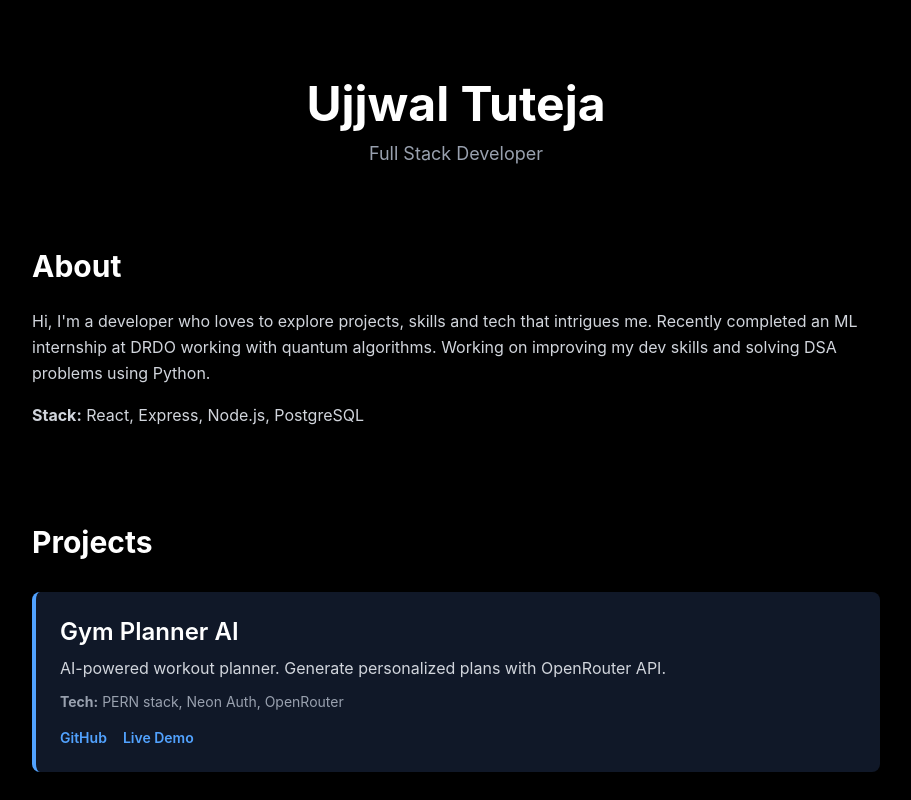
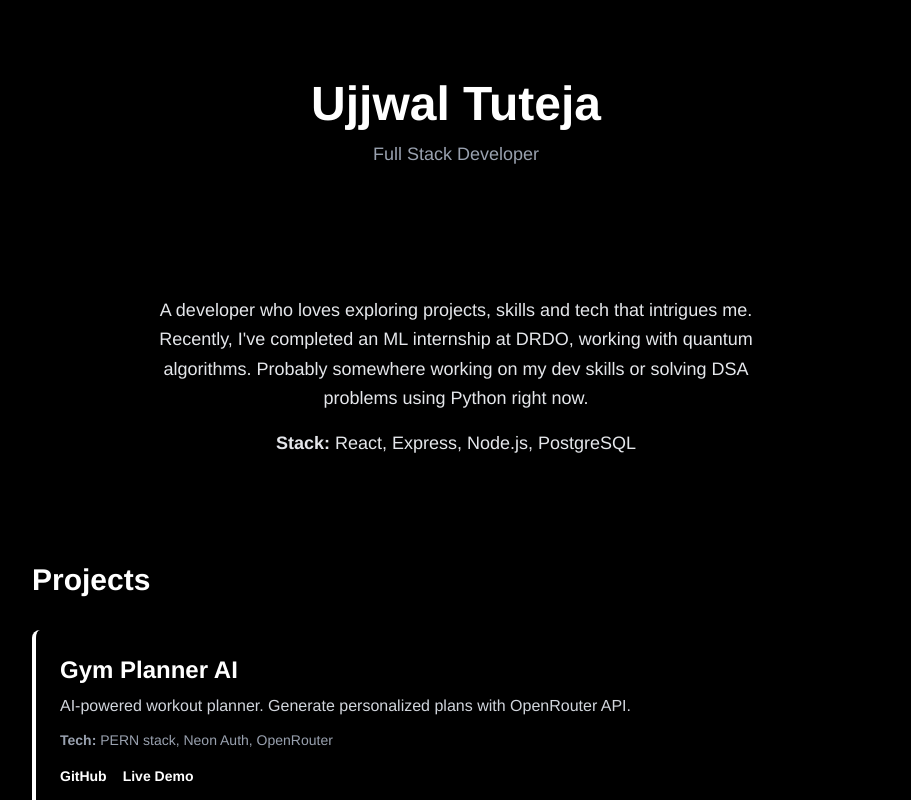
Before and after one commit to ujjwaltuteja03/Personal-Portfolio, a React app: page / in a window 1280 px wide. Shown: the top 800 px of the page, without its empty margins (184-1095 px from the left). Built offline with nearby package versions, Linux system fonts and the light colour scheme; the HTML template or start-up script is replaced by a standard one.

Commit message:
updated links and looks

```diff
--- a/src/App.jsx
+++ b/src/App.jsx
@@ -6,7 +6,7 @@ import Footer from './components/Footer'
 
 function App() {
   return (
-    <div className="bg-black text white">
+    <div className="bg-black text white " style={{ fontFamily: 'Helvetica Neue, sans-serif' }}>
       <Header />
       <About />
       <Projects />
--- a/src/components/About.jsx
+++ b/src/components/About.jsx
@@ -1,14 +1,13 @@
 export default function About() {
   return (
-    <section className="bg-black py-12">
-      <div className="max-w-4xl mx-auto px-6">
-        <h2 className="text-3xl font-bold mb-6 text-white">About</h2>
-        <p className="text-gray-300 leading-relaxed mb-4">
-          Hi, I'm a developer who loves to explore projects, skills and tech that intrigues me.
-          Recently completed an ML internship at DRDO working with quantum algorithms. Working on improving
-          my dev skills and solving DSA problems using Python.
+    <section className="bg-black pt-16 pb-6">
+      <div className="max-w-2xl mx-auto px-6 p-8 rounded-lg text-center" style={{ fontFamily: 'Helvetica Neue, sans-serif' }}>
+        {/* <h2 className="text-3xl font-bold mb-6 text-white">About</h2> */}
+        <p className="text-lg text-gray-200  leading-relaxed mb-4">
+          A developer who loves exploring projects, skills and tech that intrigues me.
+          Recently, I've completed an ML internship at DRDO, working with quantum algorithms. Probably somewhere working on my dev skills or solving DSA problems using Python right now.
         </p>
-        <p className="text-gray-300 leading-relaxed">
+        <p className="text-lg text-gray-200 leading-relaxed">
           <strong>Stack:</strong> React, Express, Node.js, PostgreSQL
         </p>
       </div>
--- a/src/components/Contact.jsx
+++ b/src/components/Contact.jsx
@@ -1,7 +1,7 @@
 export default function Contact() {
   return (
     <section className="max-w-4xl mx-auto px-6 py-12">
-      <h2 className="text-3xl font-bold mb-8 text-white">Get in Touch</h2>
+      <h2 className="text-3xl font-bold mb-8 text-white">Get in touch</h2>
       <p className="text-gray-300 mb-6">
         Open to full stack and software development roles. Feel free to reach
         out using these links:
--- a/src/components/Projects.jsx
+++ b/src/components/Projects.jsx
@@ -2,10 +2,11 @@ export default function Projects() {
   const projects = [
     {
       name: "Gym Planner AI",
-      description: "AI-powered workout planner. Generate personalized plans with OpenRouter API.",
+      description:
+        "AI-powered workout planner. Generate personalized plans with OpenRouter API.",
       tech: "PERN stack, Neon Auth, OpenRouter",
       github: "https://github.com/ujjwaltuteja03/AI-Gym-Planner.git",
-      live: "https://ai-gym-planner-xi.vercel.app/"
+      live: "https://ai-gym-planner-xi.vercel.app/",
     },
     // {
     //   name: "Yelp Clone",
@@ -21,13 +22,30 @@ export default function Projects() {
       <h2 className="text-3xl font-bold mb-8 text-white">Projects</h2>
       <div className="grid gap-8">
         {projects.map((proj, i) => (
-          <div key={i} className="bg-gray-900 p-6 rounded-lg shadow border-l-4 border-blue-400">
+          <div
+            key={i}
+            className="p-6 rounded-lg shadow border-l-4 border-white"
+          >
             <h3 className="text-2xl font-semibold text-white">{proj.name}</h3>
             <p className="text-gray-300 mt-2">{proj.description}</p>
-            <p className="text-sm text-gray-400 mt-3"><strong>Tech:</strong> {proj.tech}</p>
+            <p className="text-sm text-gray-400 mt-3">
+              <strong>Tech:</strong> {proj.tech}
+            </p>
             <div className="flex gap-4 mt-4">
-              <a href={proj.github} target="_blank" className="text-blue-400 hover:text-blue-300 text-sm font-semibold">GitHub</a>
-              <a href={proj.live} target="_blank" className="text-blue-400 hover:text-blue-300 text-sm font-semibold">Live Demo</a>
+              <a
+                href={proj.github}
+                target="_blank"
+                className="text-white hover:underline text-sm font-semibold"
+              >
+                GitHub
+              </a>
+              <a
+                href={proj.live}
+                target="_blank"
+                className="text-white hover:underline text-sm font-semibold"
+              >
+                Live Demo
+              </a>
             </div>
           </div>
         ))}
```
